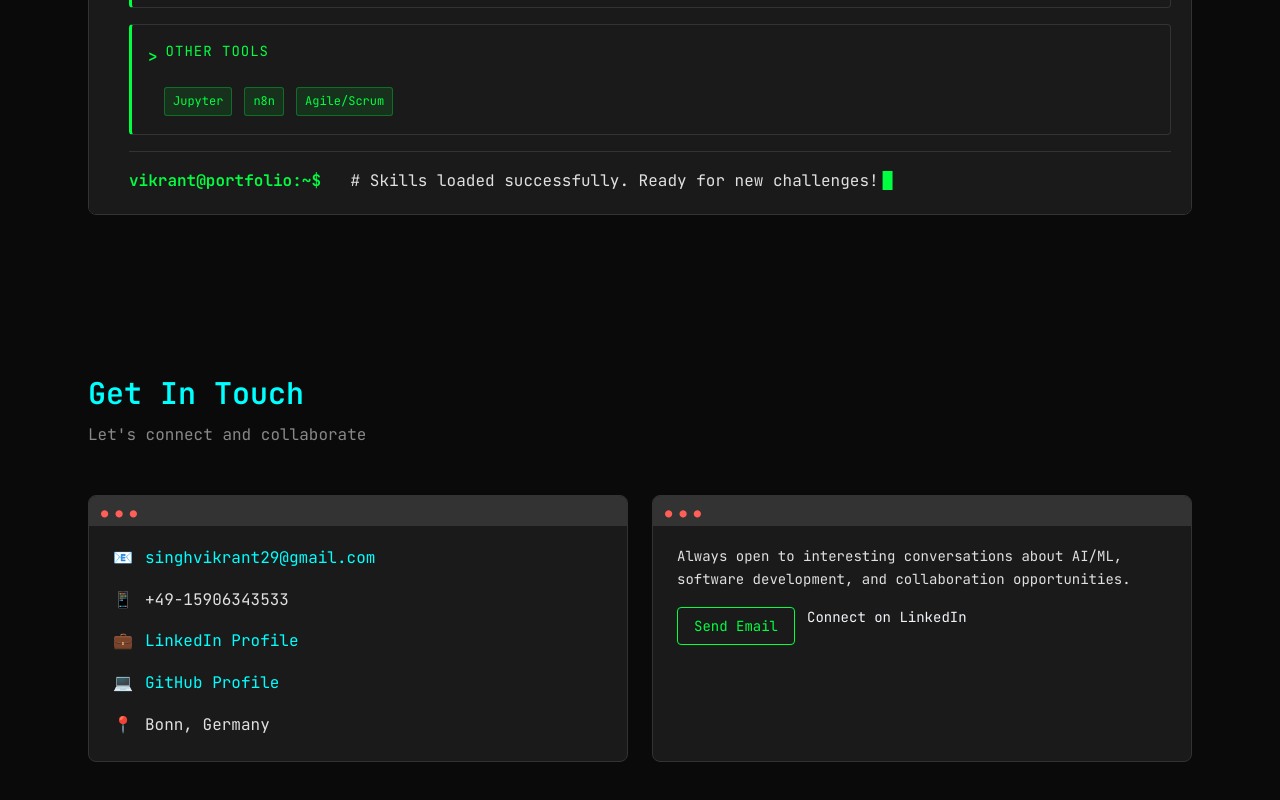
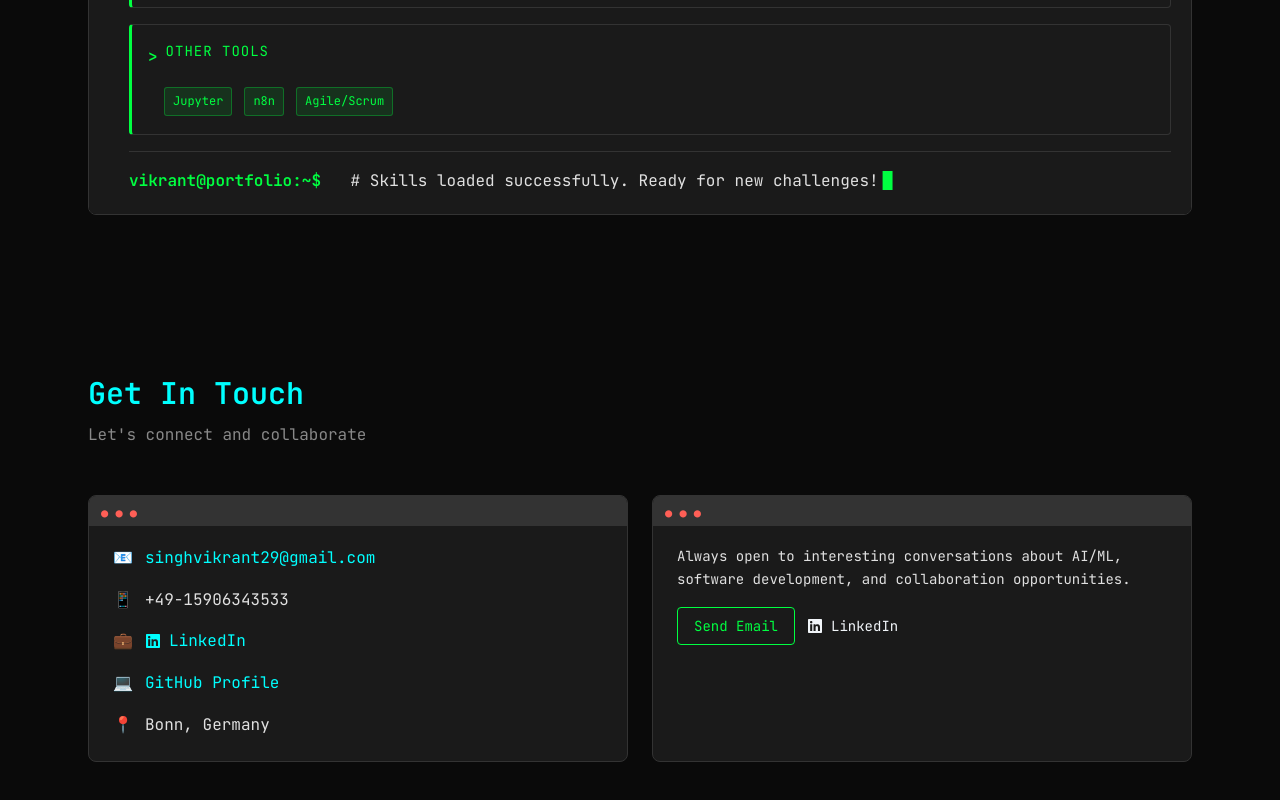
Before and after one commit to vikrantsingh29/vikrant-portfolio, a React (Vite) app: page / in a window 1280 px wide. Shown: the part 5567-6367 px from the top of the page. Built offline with nearby package versions, Linux system fonts and the light colour scheme.

Commit message:
EDIT ICONS

```diff
--- a/package.json
+++ b/package.json
@@ -1 +1 @@
-{"name":"vikrant-portfolio","private":true,"version":"1.0.0","type":"module","scripts":{"dev":"vite","build":"vite build","preview":"vite preview","deploy":"gh-pages -d dist"},"dependencies":{"marked":"^12.0.0","react":"^18.2.0","react-dom":"^18.2.0","react-router-dom":"^6.26.2","remark":"^15.0.1","remark-html":"^16.0.1"},"devDependencies":{"@types/react":"^18.2.68","@types/react-dom":"^18.2.22","@vitejs/plugin-react":"^5.0.2","autoprefixer":"^10.4.20","gh-pages":"^6.1.1","postcss":"^8.4.41","tailwindcss":"^3.4.10","vite":"^5.4.2"}}
+{"name":"vikrant-portfolio","private":true,"version":"1.0.0","type":"module","scripts":{"dev":"vite","build":"vite build","preview":"vite preview","deploy":"gh-pages -d dist"},"dependencies":{"marked":"^12.0.0","react":"^18.2.0","react-dom":"^18.2.0","react-icons":"^5.5.0","react-router-dom":"^6.26.2","remark":"^15.0.1","remark-html":"^16.0.1"},"devDependencies":{"@types/react":"^18.2.68","@types/react-dom":"^18.2.22","@vitejs/plugin-react":"^5.0.2","autoprefixer":"^10.4.20","gh-pages":"^6.1.1","postcss":"^8.4.41","tailwindcss":"^3.4.10","vite":"^5.4.2"}}
--- a/src/modules/App.jsx
+++ b/src/modules/App.jsx
@@ -8,6 +8,7 @@ import Education from '../ui/Education'
 import Chatbot from '../ui/Chatbot'
 import VisitorCounter from '../ui/VisitorCounter'
 import { trackContactClick } from '../utils/analytics'
+import { FaLinkedin } from 'react-icons/fa'
 
 
 export default function App() {
@@ -206,13 +207,14 @@ export default function App() {
                                 <div className="flex items-center gap-3">
                                     <span className="text-terminal-green">💼</span>
                                     <a
-                                        className="text-terminal-cyan hover:text-terminal-amber transition-colors"
+                                        className="text-terminal-cyan hover:text-terminal-amber transition-colors flex items-center gap-2"
                                         href={SITE.socials.linkedin}
                                         target="_blank"
                                         rel="noopener noreferrer"
                                         onClick={() => handleContactClick('linkedin', SITE.socials.linkedin)}
                                     >
-                                        LinkedIn Profile
+                                        <FaLinkedin className="w-4 h-4" />
+                                        LinkedIn
                                     </a>
                                 </div>
                                 <div className="flex items-center gap-3">
@@ -256,10 +258,11 @@ export default function App() {
                                             href={SITE.socials.linkedin}
                                             target="_blank"
                                             rel="noopener noreferrer"
-                                            className="terminal-button-outline text-center text-sm"
+                                            className="terminal-button-outline text-center text-sm flex items-center justify-center gap-2"
                                             onClick={() => handleContactClick('linkedin_button', SITE.socials.linkedin)}
                                         >
-                                            Connect on LinkedIn
+                                            <FaLinkedin className="w-4 h-4" />
+                                            LinkedIn
                                         </a>
                                     </div>
                                 </div>
```
Also changed, not shown: 1 other file (tests, documents, lock files or other folders).
